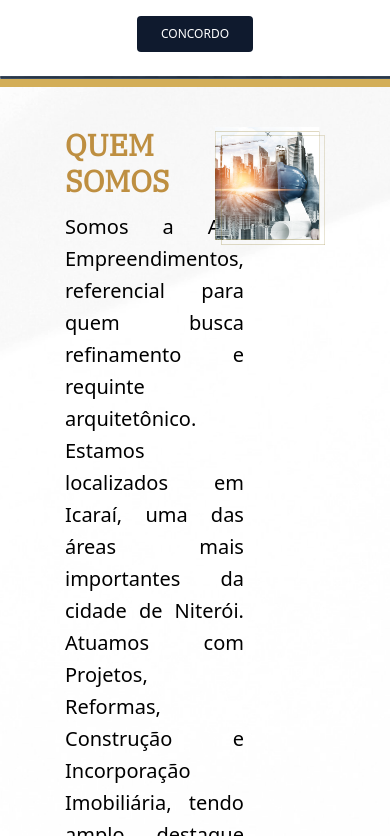
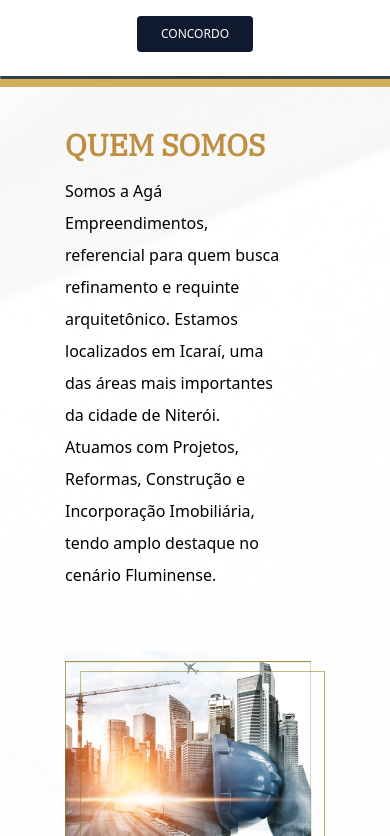
Before and after one commit to Grupo-Hp/aga-2.0, a Next.js app: page / in a window 390 px wide. Shown: the part 728-1564 px from the top of the page. Built offline with nearby package versions, Linux system fonts and the light colour scheme; no server answers.

Commit message:
reparo responsivel

```diff
--- a/components/MVV.jsx
+++ b/components/MVV.jsx
@@ -5,25 +5,25 @@ export default function MVV() {
     return (
         <div className={`${styles.mvv}`}>
 
-            <div className="container mx-auto hidden xl:grid grid-cols-3 gap-x-10 my-14">
+            <div className="w-9/12 mx-auto hidden xl:grid grid-cols-3 gap-x-14 my-14">
                 <div className="col-span-3 lg:col-span-1">
                     <h3>missão</h3>
                     <Image src="/images/missao.png" width="380" height="253" alt="Imagem ilustrativa" />
-                    <p className='w-4/5 leading-7'>
+                    <p className=' leading-7'>
                         Entregar produtos de excelência, respeitando todas as normas de Segurança, Qualidade e Meio ambiente, que superem as expectativas de nossos clientes e parceiros.
                     </p>
                 </div>
                 <div className="col-span-3 lg:col-span-1">
                     <h3>visão</h3>
                     <Image src="/images/visao.png" width="380" height="253" alt="Imagem ilustrativa" />
-                    <p className='w-4/5 leading-7'>
+                    <p className='leading-7'>
                         Ser referência no mercado de Construção Civil em comprometimento, ética profissional e qualidade, se consolidando como uma marca forte e única.
                     </p>
                 </div>
                 <div className="col-span-3 lg:col-span-1">
                     <h3>valores</h3>
                     <Image src="/images/valores.png" width="380" height="253" alt="Imagem ilustrativa" />
-                    <p className='w-4/5 leading-7'>
+                    <p className='leading-7'>
                         Ética, Transparência e Integridade, buscando sempre as melhores soluções de mercado e construindo relacionamento de longo prazo com nossos clientes, parceiros e colaboradores; Sustentabilidade e Responsabilidade Social, contribuindo sócio e economicamente para as comunidades em que atuamos; Inovação, buscando sempre soluções técnicas mais adequadas e economicamente mais favoráveis.
                     </p>
                 </div>
@@ -31,7 +31,7 @@ export default function MVV() {
 
             {/* MODO TABLET */}
 
-            <div className="container hidden md:grid gap-y-10 mx-auto my-14 xl:hidden">
+            <div className="w-8/12 hidden md:grid gap-y-10 mx-auto my-14 xl:hidden">
                 <div className="grid grid-cols-2 gap-x-10">
                     <div className="col-span-1">
                         <Image src="/images/missao.png" width="380" height="253" alt="Imagem ilustrativa" />
--- a/components/QuemSomos.jsx
+++ b/components/QuemSomos.jsx
@@ -4,20 +4,27 @@ import Image from 'next/image'
 export default function QuemSomos() {
     return (
         <div className={`${styles.quemSomos}`}>
-            <div className={`w-8/12 mx-auto py-10 gap-10 grid grid-cols-2`}>
-                <div className='flex items-center'>
-                    <div className="col-span-1 text-justify text-xl font-light leading-8">
-                        <h2 className={`text-secondary-10 uppercase text-3xl mb-3 font-semibold ${styles.footer}`}>quem somos</h2>
-                        <p className="mb-5">
-                            Somos a Agá Empreendimentos, referencial para quem busca refinamento e requinte arquitetônico. Estamos localizados em Icaraí, uma das áreas mais importantes da cidade de Niterói. Atuamos com Projetos, Reformas, Construção e Incorporação Imobiliária, tendo amplo destaque no cenário Fluminense.
-                        </p>
-                        <p>
-                            Nosso trabalho é baseado pela transparência, sendo pautado pela qualidade de vida. Buscamos sempre imprimir em nossos projetos o padrão Agá Empreendimentos, que é norteado pela sofisticação, elegância e aprumo técnico. A Agá Empreendimentos carrega o DNA da inovação e a busca pelo cuidado social e ambiental.
-                        </p>
+            <div className='w-8/12 mx-auto py-10'>
+                <div className={`grid lg:grid-cols-2 gap-10`}>
+                    <div className='flex items-center'>
+                        <div className="col-span-2 lg:col-span-1 md:text-xl font-light leading-8">
+                            <h2 className={`text-secondary-10 uppercase text-3xl mb-3 font-semibold ${styles.footer}`}>quem somos</h2>
+                            <p className="mb-5 order-1">
+                                Somos a Agá Empreendimentos, referencial para quem busca refinamento e requinte arquitetônico. Estamos localizados em Icaraí, uma das áreas mais importantes da cidade de Niterói. Atuamos com Projetos, Reformas, Construção e Incorporação Imobiliária, tendo amplo destaque no cenário Fluminense.
+                            </p>
+                            <p className='hidden xl:flex'>
+                                Nosso trabalho é baseado pela transparência, sendo pautado pela qualidade de vida. Buscamos sempre imprimir em nossos projetos o padrão Agá Empreendimentos, que é norteado pela sofisticação, elegância e aprumo técnico. A Agá Empreendimentos carrega o DNA da inovação e a busca pelo cuidado social e ambiental.
+                            </p>
+                        </div>
+                    </div>
+                    <div className="col-span-2 lg:col-span-1 order-2">
+                        <Image src="/images/queSomos.png" width="865" height="929" alt="Imagem ilustrativa" />
                     </div>
                 </div>
-                <div className="col-span-1">
-                    <Image src="/images/queSomos.png" width="865" height="929" alt="Imagem ilustrativa" />
+                <div className='md:text-xl font-light leading-8 mt-5 xl:hidden order-3'>
+                    <p>
+                        Nosso trabalho é baseado pela transparência, sendo pautado pela qualidade de vida. Buscamos sempre imprimir em nossos projetos o padrão Agá Empreendimentos, que é norteado pela sofisticação, elegância e aprumo técnico. A Agá Empreendimentos carrega o DNA da inovação e a busca pelo cuidado social e ambiental.
+                    </p>
                 </div>
             </div>
         </div>
```
